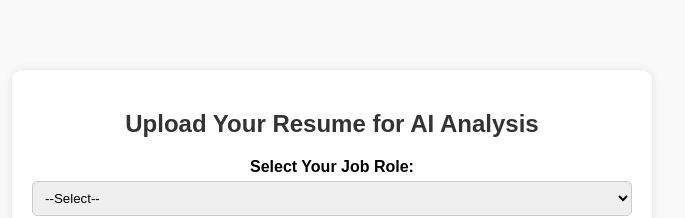
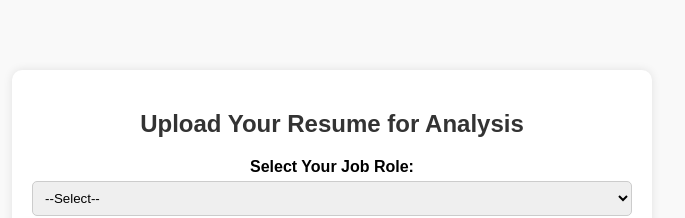
Before and after one commit to NSankalp/Job-Portal, a React (Vite) app: page /resume in a window 1280 px wide. Shown: the top 218 px of the page, without its empty margins (308-993 px from the left). Built offline with nearby package versions, Linux system fonts and the light colour scheme.

Commit message:
Update Resume.jsx

```diff
--- a/src/Resume.jsx
+++ b/src/Resume.jsx
@@ -72,7 +72,7 @@ const App = () => {
           boxShadow: "0px 0px 10px rgba(0, 0, 0, 0.1)",
         }}
       >
-        <h2 style={{ color: "#333" }}>Upload Your Resume for AI Analysis</h2>
+        <h2 style={{ color: "#333" }}>Upload Your Resume for Analysis</h2>
 
         {/* Job Role Selection */}
         <label
```
